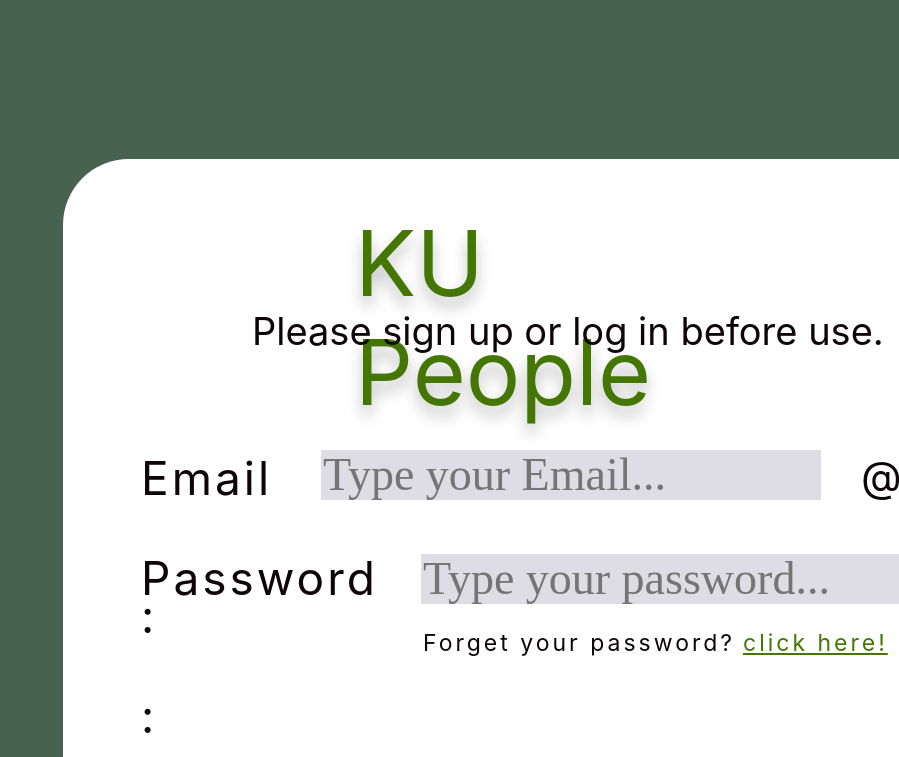
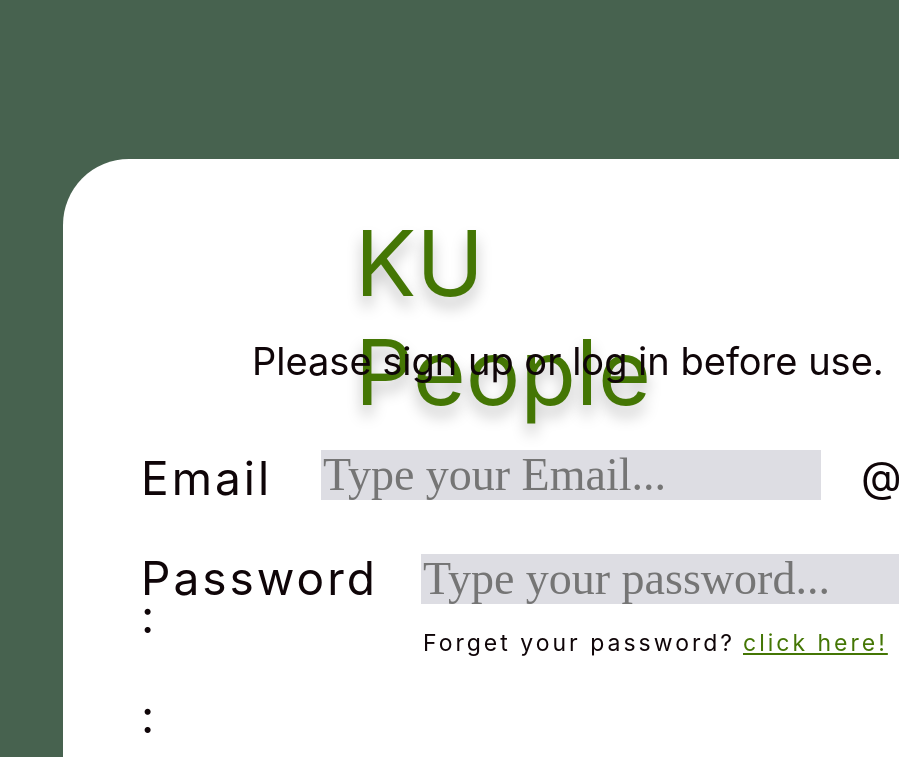
Before and after one commit to qqunx9999/KPP_Frontend, a React (Create React App) app in the folder frontend/: page /LogIn in a window 1280 px wide. Shown: the top 757 px of the page, without its empty margins (381-1280 px from the left). Built offline with nearby package versions, Linux system fonts and the light colour scheme.

Commit message:
AdjustTextPleasePositionInLoginPage

```diff
--- a/frontend/src/CSSsource/LoginPage.css
+++ b/frontend/src/CSSsource/LoginPage.css
@@ -42,7 +42,7 @@
     letter-spacing: 0px;
     line-height: 1.2;
     position: absolute;
-    top: 150px;
+    top: 180px;
     left: 189px;
   }
 
```
